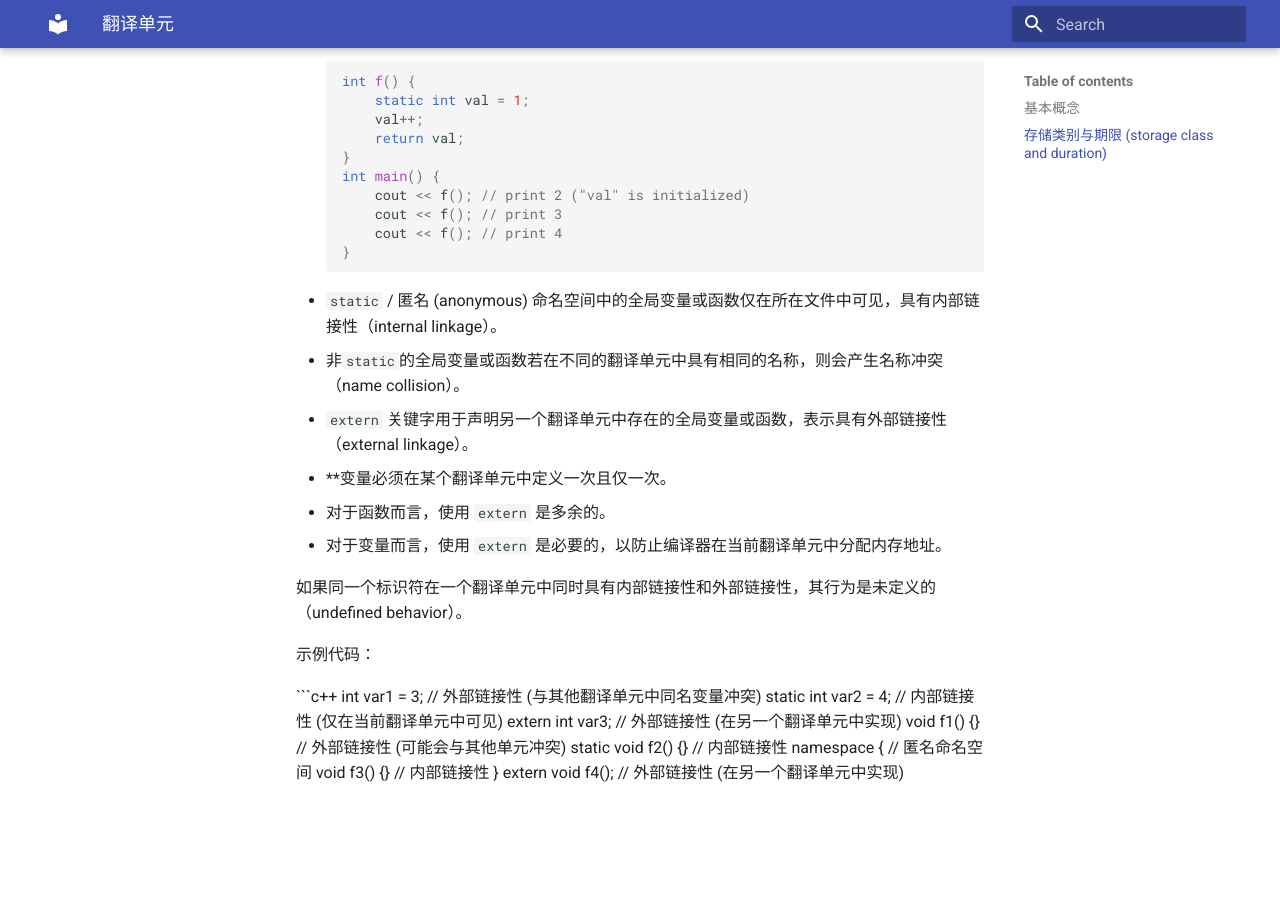
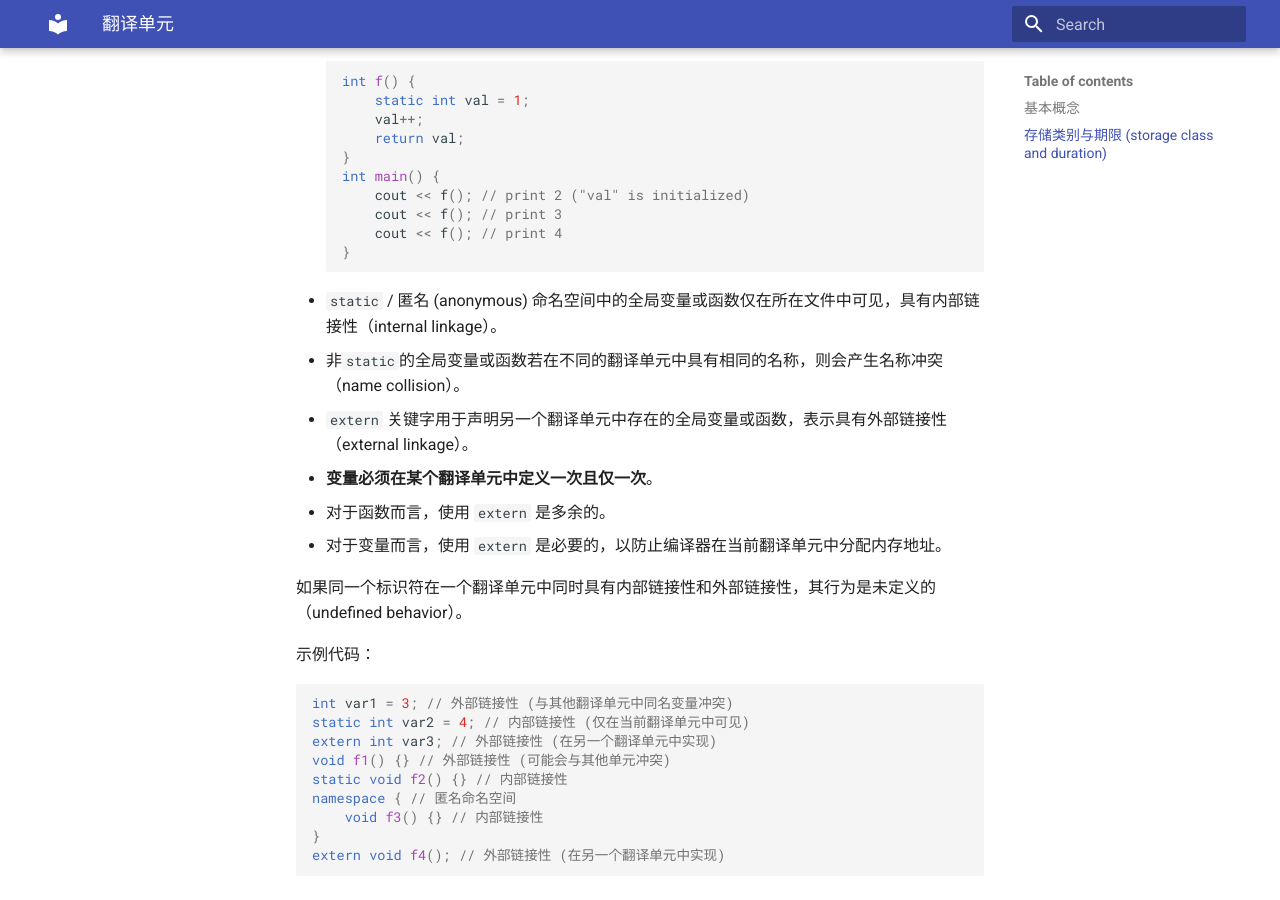
Before and after one commit to ymma98/technotes, an MkDocs documentation site: the page built from docs/cpp/翻译单元.md, in a window 1280 px wide and 900 px high, scrolled down 3199 px. Built offline with MkDocs 1.6.1 and Material for MkDocs 9.7.7, drawn with Linux system fonts in a browser that asks for light colours; before the commit the page ends 4009 px from its top, so only the background shows below that; part of the change alters nothing that is shown.

````diff
--- a/docs/cpp/翻译单元.md
+++ b/docs/cpp/翻译单元.md
@@ -124,7 +124,7 @@ int main() {
 - `static` / 匿名 (anonymous) 命名空间中的全局变量或函数仅在所在文件中可见，具有内部链接性（internal linkage）。
 - 非`static`的全局变量或函数若在不同的翻译单元中具有相同的名称，则会产生名称冲突（name collision）。
 - `extern` 关键字用于声明另一个翻译单元中存在的全局变量或函数，表示具有外部链接性（external linkage）。
-  - **变量必须在某个翻译单元中定义一次且仅一次。
+  - **变量必须在某个翻译单元中定义一次且仅一次**。
   - 对于函数而言，使用 `extern` 是多余的。
   - 对于变量而言，使用 `extern` 是必要的，以防止编译器在当前翻译单元中分配内存地址。
 
@@ -142,8 +142,8 @@ namespace { // 匿名命名空间
     void f3() {} // 内部链接性
 }
 extern void f4(); // 外部链接性 (在另一个翻译单元中实现)
-
+```
 <!--stackedit_data:
-eyJoaXN0b3J5IjpbLTE3OTAwMDkzODgsNDA4NTg0ODkxLDc5Nj
-MyNzE4MCwxNjM4Nzc0Njc3LDE3NTIyOTM3M119
+eyJoaXN0b3J5IjpbLTIzMTY4MzE2OCw0MDg1ODQ4OTEsNzk2Mz
+I3MTgwLDE2Mzg3NzQ2NzcsMTc1MjI5MzczXX0=
 -->
````
